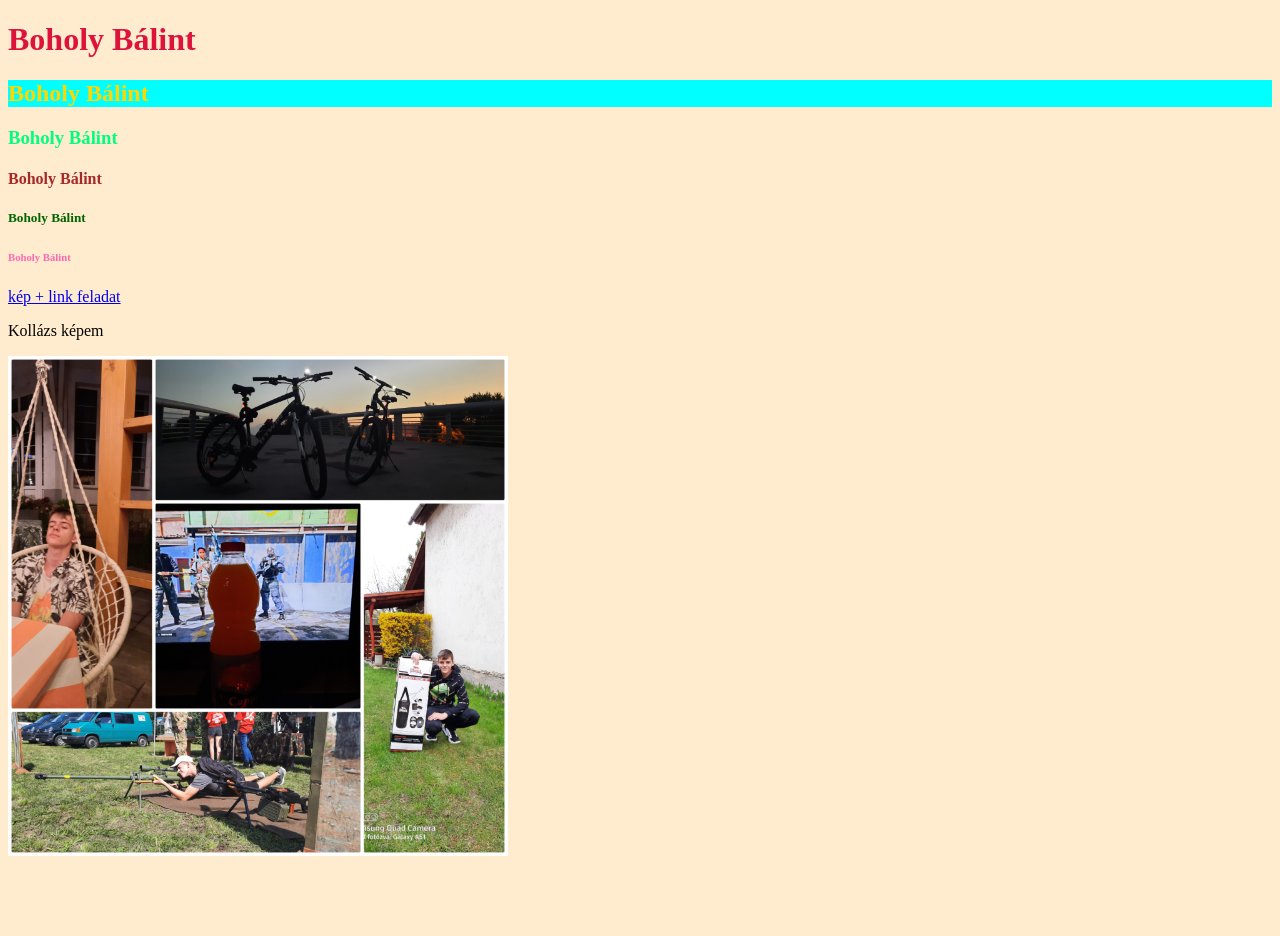
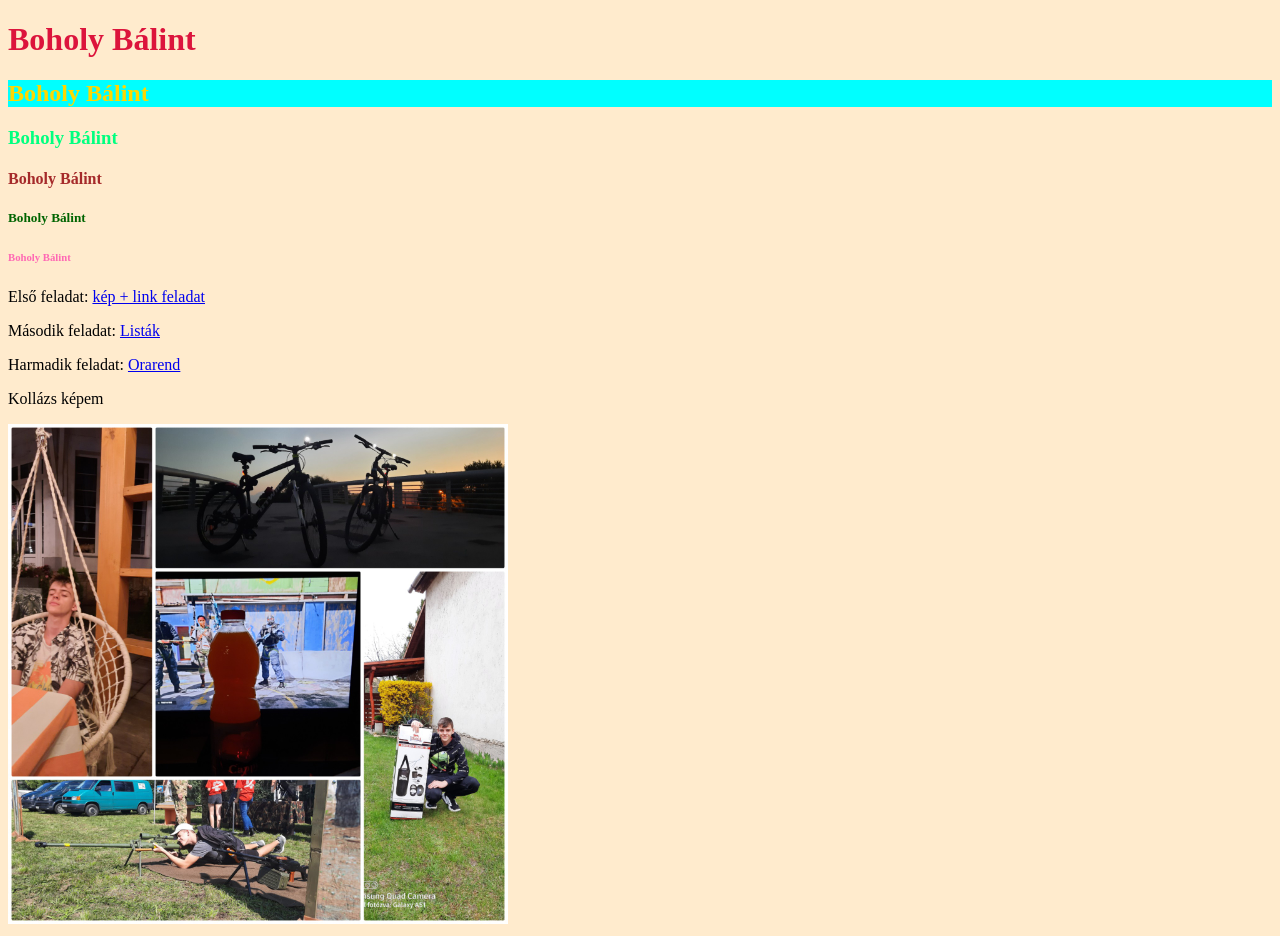
Before and after one commit to BoholyBallin/kollazs, a plain HTML site: page index.html in a window 1280 px wide. Before the commit the page ends 868 px from the top, so only its background shows below. Drawn offline with Linux system fonts and the light colour scheme.

Commit message:
Add files via upload

```diff
--- a/index.html
+++ b/index.html
@@ -12,7 +12,9 @@
 <h4 style="color: brown;">Boholy Bálint</h4>
 <h5 style="color: darkgreen;">Boholy Bálint</h5>
 <h6 style="color: hotpink;">Boholy Bálint</h6>
-  <a href="keplink.html" target="blank">kép + link feladat</a>
+  <p>Első feladat: <a href="keplink.html" target="blank">kép + link feladat</a></p>
+  <p>Második feladat: <a href="listak.html" target="blank">Listák</a></p>
+  <p>Harmadik feladat: <a href="orarend.html" target="blank">Orarend</a></p>
 <p>Kollázs képem</p>
 <img src="https://github.com/BoholyBallin/kollazs/blob/main/1632284044053.jpg?raw=true" alt="Kollázs képem" title=kollázs width=500>
 </body>
```
